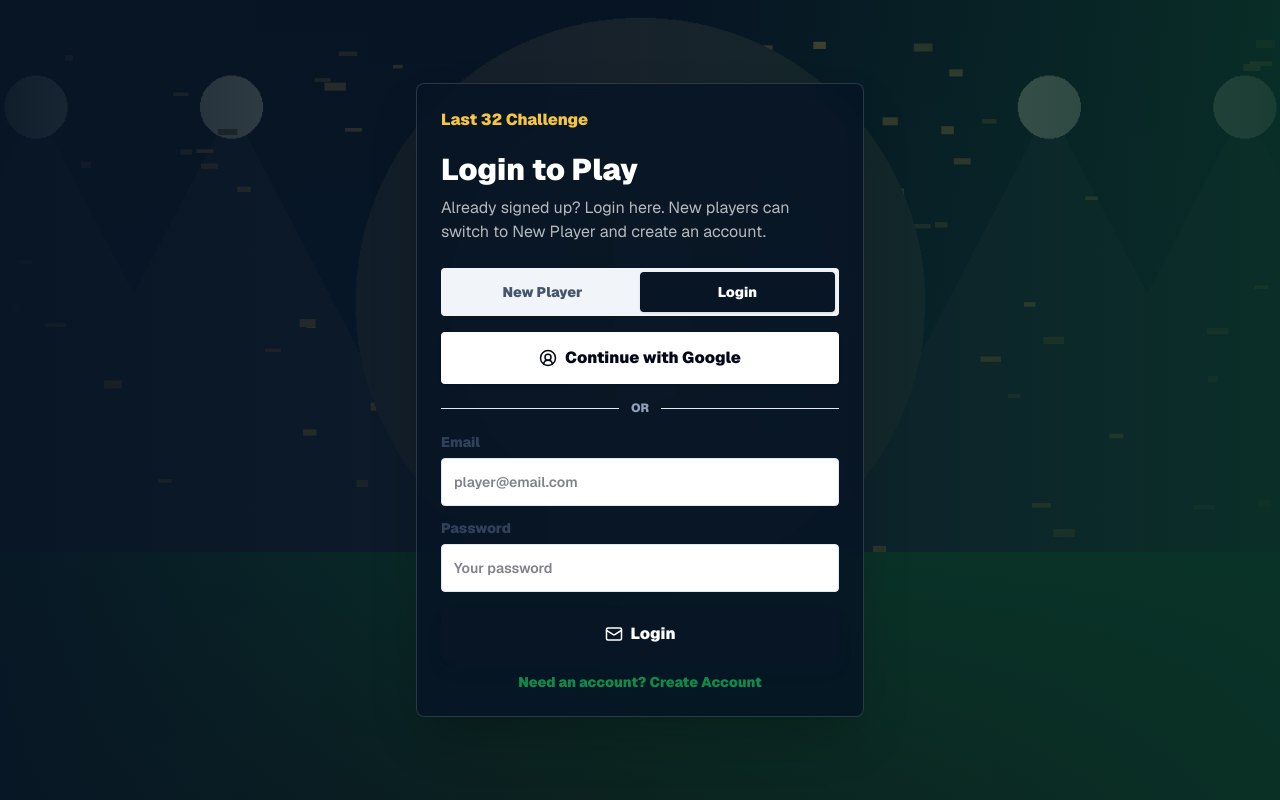
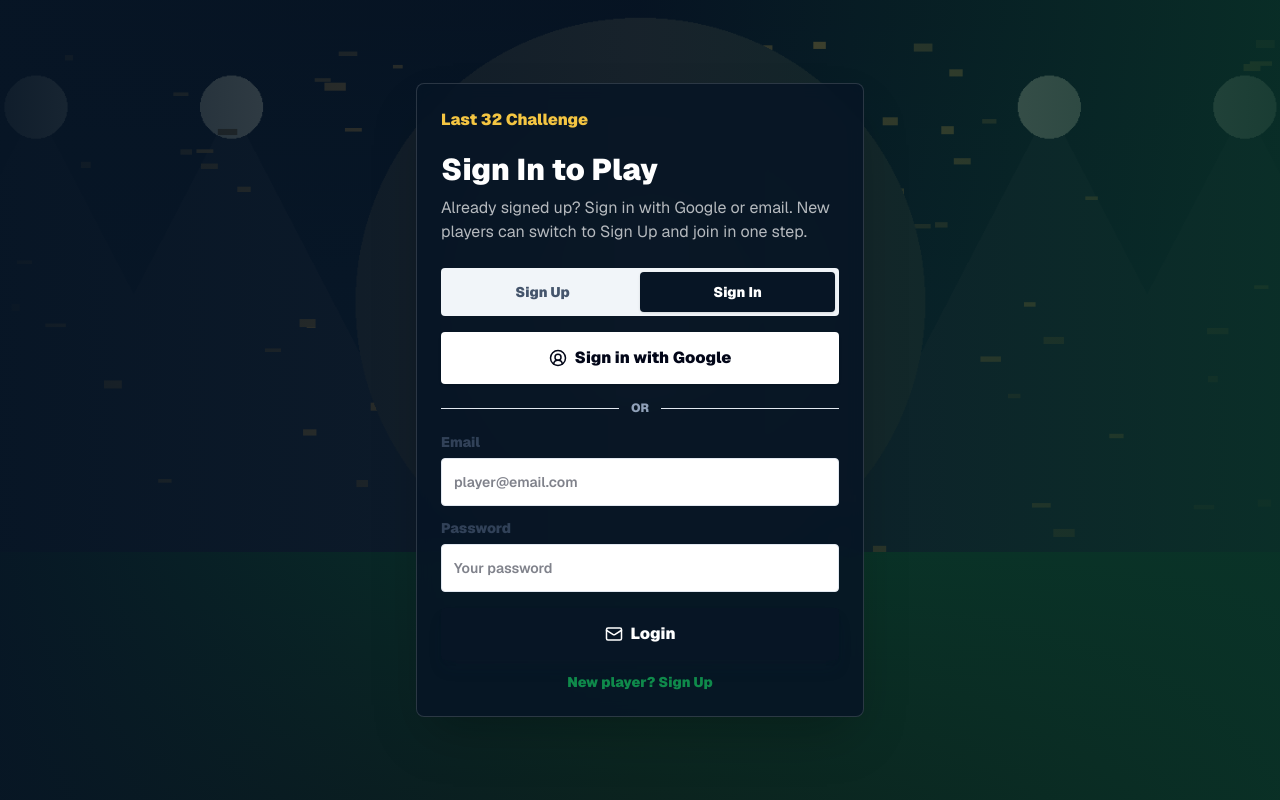
Before and after one commit to cantonmedia-ai/laozhaopai-32-worldcup-game, a Next.js app: page /login in a window 1280 px wide. Built offline with nearby package versions, Linux system fonts and the light colour scheme.

Commit message:
Clarify signup and sign in flow

```diff
--- a/src/app/login/page.tsx
+++ b/src/app/login/page.tsx
@@ -15,10 +15,10 @@ export default async function LoginPage({
         <Link href="/" className="font-black text-[#f4c542]">
           Last 32 Challenge
         </Link>
-        <h1 className="mt-5 text-3xl font-black">Login to Play</h1>
+        <h1 className="mt-5 text-3xl font-black">Sign In to Play</h1>
         <p className="mt-2 text-white/70">
-          Already signed up? Login here. New players can switch to New Player
-          and create an account.
+          Already signed up? Sign in with Google or email. New players can
+          switch to Sign Up and join in one step.
         </p>
         {params.error ? (
           <p className="mt-4 rounded bg-red-50 p-3 text-sm font-bold text-red-700">
--- a/src/components/app-shell.tsx
+++ b/src/components/app-shell.tsx
@@ -26,7 +26,7 @@ const playerNav = [
 
 const publicNav = [
   { href: "/fifa-last-32", label: "Home", icon: Home },
-  { href: "/login?next=/game&mode=login", label: "Login", icon: UserRound },
+  { href: "/login?next=/game&mode=login", label: "Sign In", icon: UserRound },
   { href: "/rules", label: "How to Play", icon: ShieldCheck },
   { href: "/rewards", label: "Prizes", icon: Gift },
 ];
@@ -82,7 +82,7 @@ export function TopNav({
             href="/login?next=/game&mode=login"
             className="grid h-11 shrink-0 place-items-center rounded bg-[#d71920] px-3 text-sm font-black text-white hover:bg-red-700"
           >
-            Login
+            Sign In
           </Link>
         ) : (
           <div className="flex shrink-0 items-center gap-2">
--- a/src/components/auth-buttons.tsx
+++ b/src/components/auth-buttons.tsx
@@ -44,6 +44,11 @@ function friendlyAuthError(message: string, mode: AuthMode) {
   }
 
   return message || "Something went wrong. Please try again.";
+}
+
+function getGoogleButtonText(mode: AuthMode, loading: boolean) {
+  if (loading) return "Opening Google...";
+  return mode === "signup" ? "Sign up with Google" : "Sign in with Google";
 }
 
 async function ensurePlayerProfile(
@@ -289,7 +294,7 @@ export function AuthButtons({
               : "text-slate-600 hover:text-slate-950"
           } disabled:opacity-60`}
         >
-          New Player
+          Sign Up
         </button>
         <button
           type="button"
@@ -304,7 +309,7 @@ export function AuthButtons({
               : "text-slate-600 hover:text-slate-950"
           } disabled:opacity-60`}
         >
-          Login
+          Sign In
         </button>
       </div>
 
@@ -319,7 +324,7 @@ export function AuthButtons({
         ) : (
           <CircleUserRound size={18} />
         )}
-        {loading === "google" ? "Opening Google..." : "Continue with Google"}
+        {getGoogleButtonText(mode, loading === "google")}
       </button>
 
       <div className="flex items-center gap-3 text-xs font-black uppercase text-slate-400">
@@ -385,7 +390,7 @@ export function AuthButtons({
             }}
             className="text-center text-sm font-black text-[#0f8a4b] hover:text-[#0b6f3b] disabled:opacity-60"
           >
-            Already have an account? Login
+            Already have an account? Sign In
           </button>
         </form>
       ) : (
@@ -431,7 +436,7 @@ export function AuthButtons({
             }}
             className="text-center text-sm font-black text-[#0f8a4b] hover:text-[#0b6f3b] disabled:opacity-60"
           >
-            Need an account? Create Account
+            New player? Sign Up
           </button>
         </form>
       )}
```
